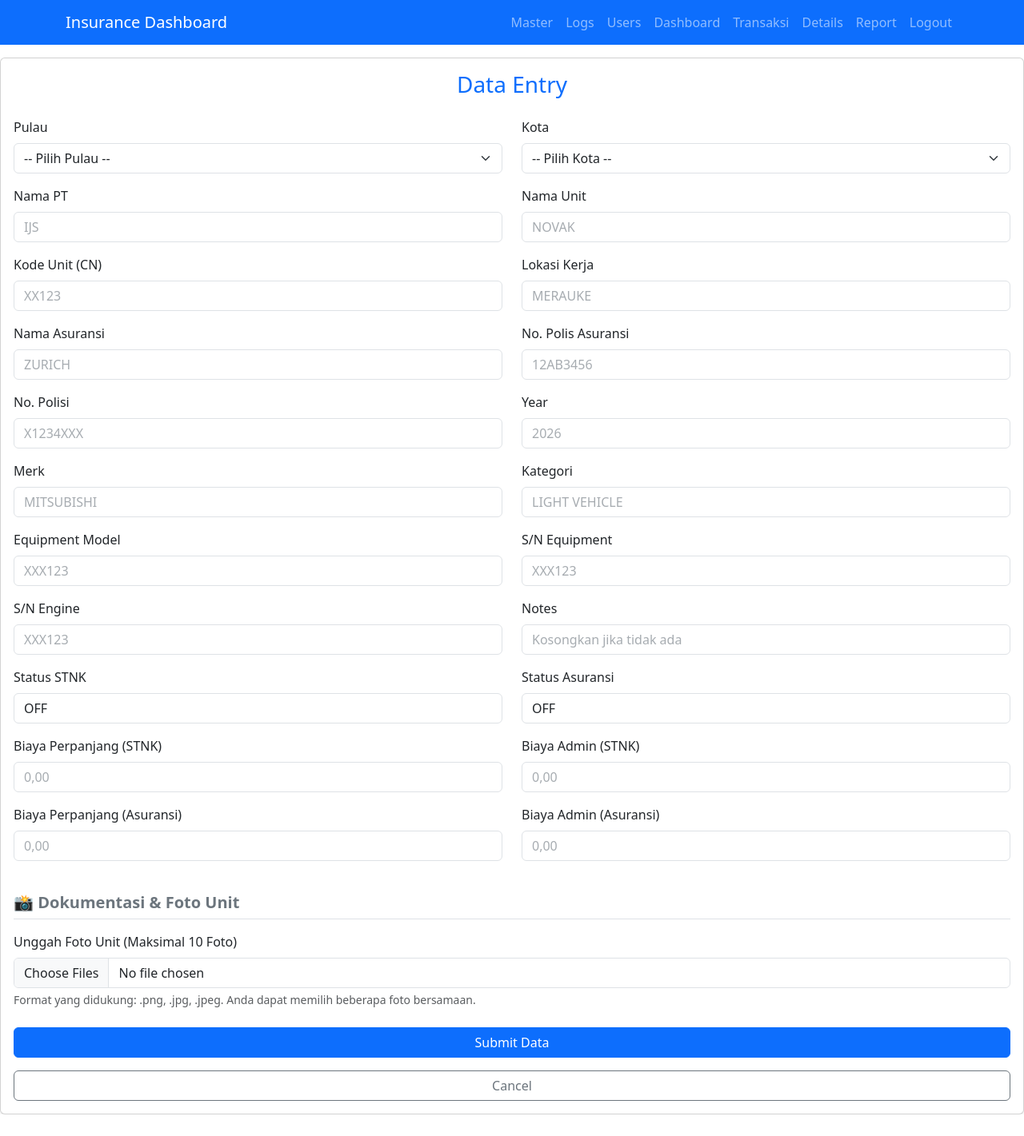
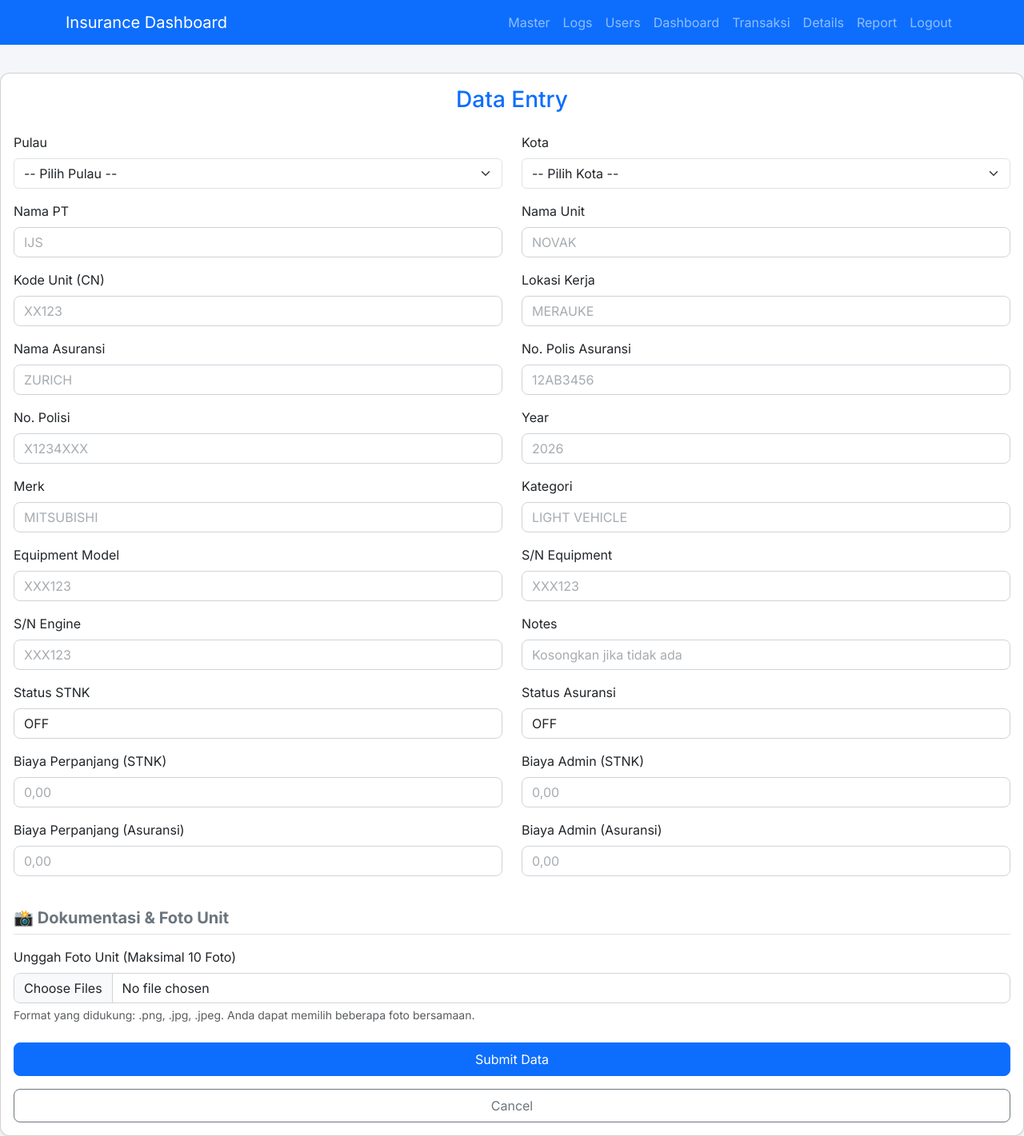
Before and after one commit to Wilsonn23/HR_Information_System, a Flask app: page /entry in a window 1280 px wide. Shown: the whole page at 80% size. Before the commit the page ends 1394 px from the top, so only its background shows below. Run offline with Flask 3, Linux system fonts and the light colour scheme; the visitor is signed in with stand-in values (Sample User, id 1); some libraries are stand-ins or nearby versions.

Commit message:
fix: font

```diff
--- a/static/style.css
+++ b/static/style.css
@@ -1,16 +1,87 @@
-.form-control::placeholder {
-    color: #6c757d !important; /* Standard Bootstrap muted gray */
-    opacity: 0.6;              /* Makes it look softer */
+@import url('https://fonts.googleapis.com/css2?family=Inter:wght@400;500;600;700&display=swap');
+
+body {
+    padding-top: 75px; /* Pushes content below fixed navbar */
+    font-family: 'Inter', -apple-system, BlinkMacSystemFont, "Segoe UI", Roboto, sans-serif;
+    background-color: #f4f6f9;
+    color: #333333;
 }
 
-body {
-    padding-top: 56px; /* Pushes everything down so it clears the navbar */
+/* Muted input placeholders */
+.form-control::placeholder {
+    color: #6c757d !important;
+    opacity: 0.6;
 }
 
+/* Responsiveness helper for data-input wrappers */
 .data-input {
     flex: 0 0 auto;
     width: 50%;
     margin-bottom: 1rem;
+}
+
+@media (max-width: 768px) {
+    .data-input {
+        width: 100% !important;
+    }
+}
+
+/* Sleek inputs with smooth border-focus glow */
+.form-control {
+    border-radius: 8px !important;
+    border: 1px solid #ced4da;
+    transition: border-color 0.2s ease, box-shadow 0.2s ease;
+}
+
+.form-control:focus {
+    border-color: #0d6efd;
+    box-shadow: 0 0 0 0.25rem rgba(13, 110, 253, 0.15) !important;
+}
+
+/* Premium cards with hover elevation effect */
+.card {
+    border-radius: 12px !important;
+    transition: transform 0.2s ease, box-shadow 0.2s ease;
+}
+
+.card:hover {
+    transform: translateY(-2px);
+    box-shadow: 0 8px 24px rgba(0, 0, 0, 0.08) !important;
+}
+
+/* Modern accordion styling */
+.accordion-item {
+    border-radius: 10px !important;
+    overflow: hidden;
+}
+
+.accordion-button {
+    transition: background-color 0.2s ease, color 0.2s ease;
+}
+
+.accordion-button:focus {
+    box-shadow: none !important;
+}
+
+.accordion-button:not(.collapsed) {
+    background-color: rgba(13, 110, 253, 0.06) !important;
+    color: #0d6efd !important;
+}
+
+/* Dynamic premium buttons */
+.btn {
+    border-radius: 8px !important;
+    padding: 0.5rem 1.25rem;
+    transition: all 0.2s ease-in-out;
+}
+
+.btn:hover {
+    transform: translateY(-1px);
+    box-shadow: 0 4px 12px rgba(0, 0, 0, 0.08);
+}
+
+.btn:active {
+    transform: translateY(0);
 }
 
 /* Photo gallery styles */
```
